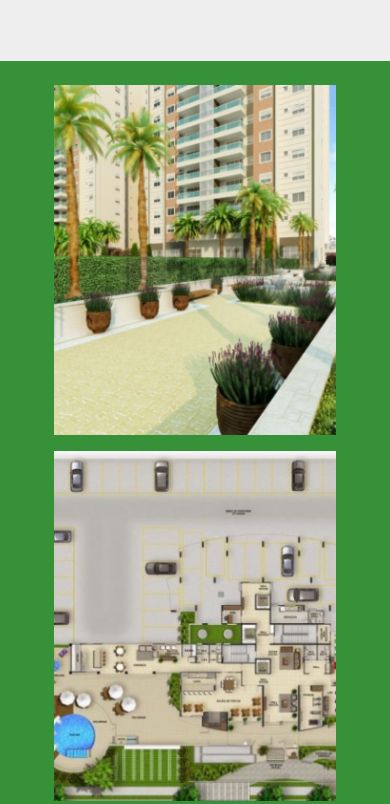
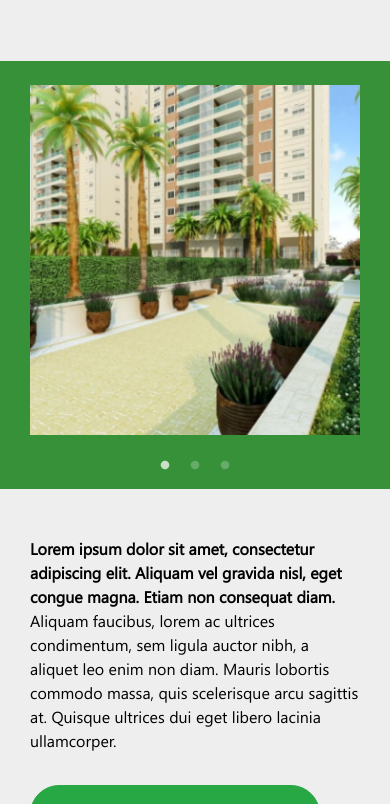
Before and after one commit to claudioalberto/emporio-e-paisagismo, a plain HTML site: page index.html in a window 390 px wide. Shown: the part 2165-2969 px from the top of the page. Drawn offline with Linux system fonts and the light colour scheme.

Commit message:
Adicionado slider na seçao de Projetos Personalizados no site na versao mobile

```diff
--- a/assets/js/main.js
+++ b/assets/js/main.js
@@ -20,7 +20,17 @@ $('document').ready(() =>{
                 }
             }
         ]
-    })
+    });
+    let screen = window.matchMedia("(max-width: 500px)");
+    if(screen.matches){
+        $('.slider-projetos-personalizados').slick({
+            dots: true,
+            arrows: false,
+            slidesToScroll: 1,
+            slidesToShow: 1
+        });
+    }
+
 });
 let show = true;
 const menuSection = document.querySelector('.navbar-menu-mobile');
--- a/assets/scss/style.scss
+++ b/assets/scss/style.scss
@@ -302,6 +302,14 @@ header {
             }
         }
     }
+    .slick-dots li {
+        border: 0;
+
+        button:before {
+            color: $white;
+            font-size: 10px;
+        }
+    }
 }
 
 .newsletter{
--- a/index.html
+++ b/index.html
@@ -172,7 +172,7 @@
             </div>
             <div class="container-fluid px-0">
                 <div class="col-12 projetos-personalizados__photos pt-4 pb-2">
-                    <div class="row mx-0 px-4 d-flex justify-content-center">
+                    <div class="row mx-0 px-md-4 d-flex justify-content-center slider-projetos-personalizados">
                         <div class="col-md-4 projetos-personalizados__photos-item">
                             <figure>
                                 <img src="assets/images/projeto-1.png" class="img-fluid w-100"
```
Also changed, not shown: assets/css/style.min.css, 1 other file.
